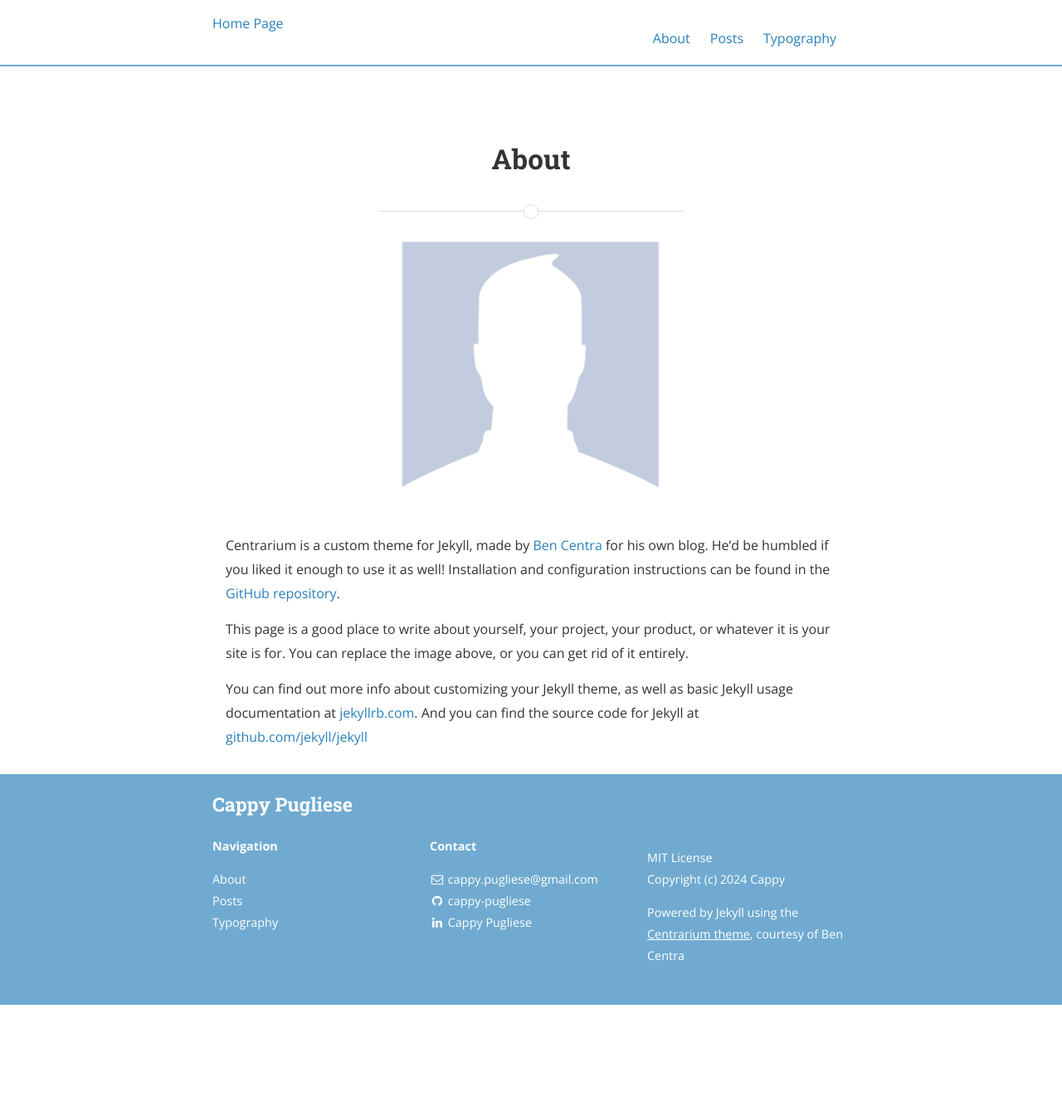
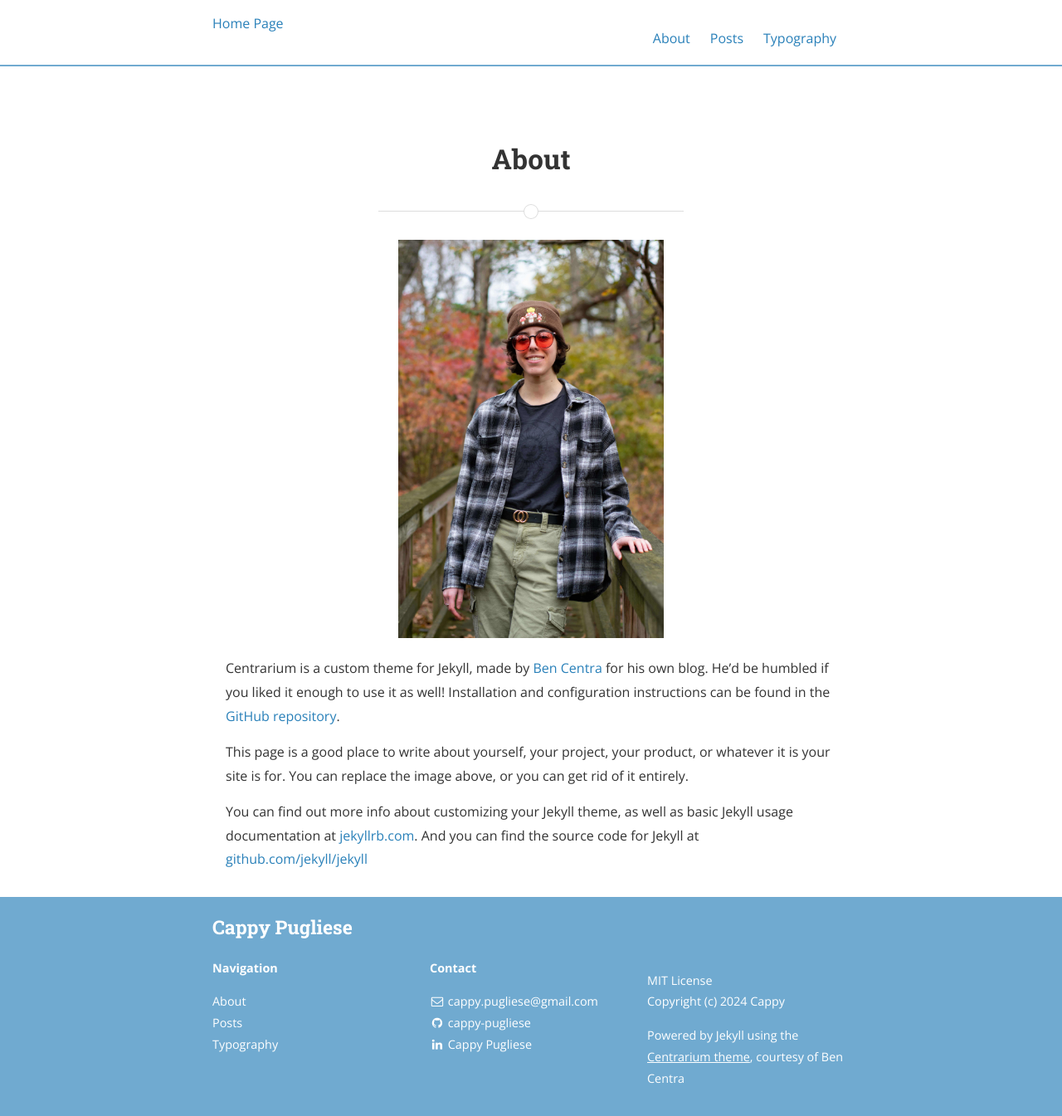
Before and after one commit to cappy-pugliese/cappy-pugliese-website, a Jekyll site: the page built from centrarium-master-clone/about.md, in a window 1280 px wide and 1359 px high. Shown: the top 1345 px of the window at 83% size. Built offline with Jekyll 4.4.1, drawn with Linux system fonts in a browser that asks for light colours; nearby versions of some CDN libraries.

Commit message:
lots of changes (whoops)
attempted to fix home page location (failed once again). Tried to add flavicon to webpage tab (also failed), but did not remove tested code. Added my own homepage photo and put in profile pic (might try to crop/find out if I can wrap text around image.

```diff
--- a/centrarium-master-clone/_includes/head.html
+++ b/centrarium-master-clone/_includes/head.html
@@ -4,6 +4,7 @@
   <meta name="viewport" content="width=device-width, initial-scale=1">
 
   <title>{% if page.title %}{{ page.title }}{% else %}{{ site.title }}{% endif %}</title>
+  <link rel="icon" type="image/dna-icon" href="/assets/images/dna-solid.svg">
   <meta name="description" content="{% if page.excerpt %}{{ page.excerpt | strip_html | strip_newlines | truncate: 160 }}{% else %}{{ site.description }}{% endif %}">
   {% if site.name %}
   <meta name="author" content="{{ site.name }}">
--- a/centrarium-master-clone/_sass/_layout.scss
+++ b/centrarium-master-clone/_sass/_layout.scss
@@ -143,21 +143,10 @@ pre code.hljs {
     @include clearfix;
     position: relative;
   }
-  .logo {
+  .home-page {
     float: left;
     height: 4em;
-    @include media ($tablet) {
-    	padding-left: $em-base;
-    }
-    img {
-      max-height: 2.5em;
-      margin-top: 0.75em;
-      padding-right: 1em;
-    }
-    span {
-    	font-size: 1.25em;
-    }
-  }
+  	}
   nav {
     float: none;
     padding: 1.25em 0;
--- a/centrarium-master-clone/about.md
+++ b/centrarium-master-clone/about.md
@@ -5,7 +5,7 @@ permalink: /about/
 main_nav: true
 ---
 
-![alt text]({{ site.baseurl }}/assets/profile-placeholder.gif "Profile Picture"){:.profile}
+![alt text]({{ site.baseurl }}/assets/profile-photo.jpg "Profile Picture"){:.profile}
 
 Centrarium is a custom theme for Jekyll, made by [Ben Centra][bencentra] for his own blog. He'd be humbled if you liked it enough to use it as well! Installation and configuration instructions can be found in the [GitHub repository](https://github.com/bencentra/centrarium).
 
```
Also changed, not shown: centrarium-master-clone/assets/icons/dna-solid.svg (added), centrarium-master-clone/assets/placeholder-header_image.jpg (added), centrarium-master-clone/assets/profile-photo.jpg (added), 1 other file.
